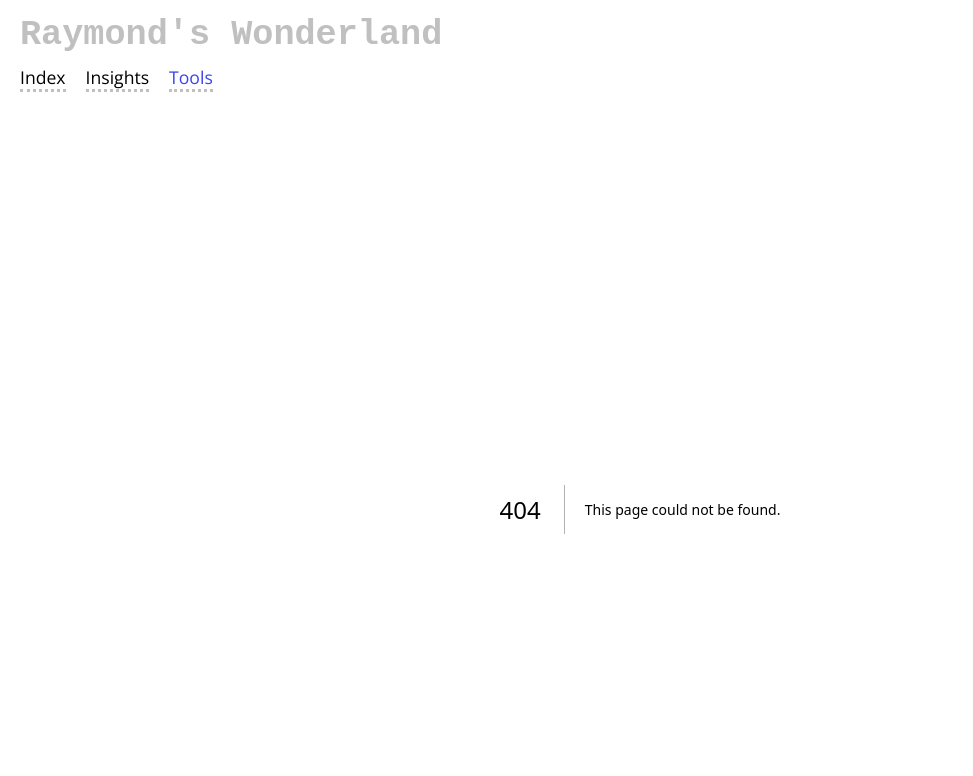
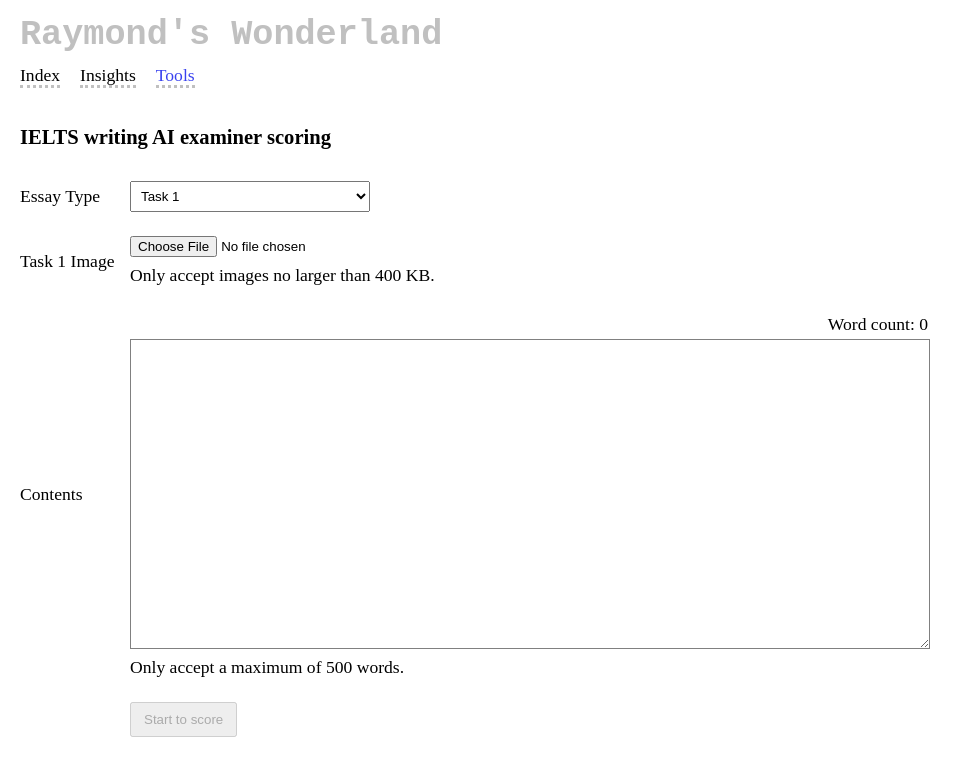
Before and after one commit to raymondmars/raymond-wonderland, a Next.js app: page /tools/ielts/score in a window 1280 px wide. Before the commit this address had no page. Shown: the top 776 px of the page, without its empty margins (0-973 px from the left). Built offline with nearby package versions, Linux system fonts and the light colour scheme.

Commit message:
add ai writing scoring

```diff
--- a/src/app/layout.tsx
+++ b/src/app/layout.tsx
@@ -1,9 +1,9 @@
 import type { Metadata } from "next";
-import { Open_Sans} from "next/font/google";
+// import { Open_Sans} from "next/font/google";
 import "./globals.css";
 import RootMenu from "./components/RootMenu";
 
-const bod = Open_Sans({ subsets: ["latin"], weight: '400' });
+// const bod = Open_Sans({ subsets: ["latin"], weight: '400' });
 
 export const metadata: Metadata = {
   title: "Raymond's Wonderland",
@@ -24,7 +24,7 @@ export default function RootLayout({
 
   return (
     <html lang="en">
-      <body className={bod.className}>
+      <body className="rootBody">
         <h1 className="title">Raymond's Wonderland</h1>
         <RootMenu menuItems={homeMenuItems} />
         <div className="maincontainer">
--- a/src/app/page.tsx
+++ b/src/app/page.tsx
@@ -1,9 +1,9 @@
 // import Image from "next/image";
-import { Libre_Barcode_128_Text } from "next/font/google";
+// import { Libre_Barcode_128_Text } from "next/font/google";
 import styles from "./page.module.css";
 
 
-const barcode = Libre_Barcode_128_Text({ subsets: ["latin"], weight: '400' });
+// const barcode = Libre_Barcode_128_Text({ subsets: ["latin"], weight: '400' });
 
 export default function Home() {
 
@@ -11,7 +11,7 @@ export default function Home() {
     <main className={styles.main}>
 
       <div>
-        <p className={`${barcode.className} ${styles.head}`}>Hello, I'm raymond.</p>
+        <p className={`${styles.head}`}>Hello, I'm raymond.</p>
         <p>I'm a software engineer and a father. </p>
         <p>I live in <a href="https://en.wikipedia.org/wiki/Chengdu">Chengdu</a> which is a city in the southwest of China.</p>
         {/* <p>Chengdu is the capital of Sichuan and is the hometown of giant panda.</p> */}
--- /dev/null
+++ b/src/app/tools/ielts/score/page.module.css
@@ -0,0 +1,77 @@
+.ieltsWritingScore {
+  padding: 20px 0px;
+}
+.ieltsWritingScore form {
+  padding: 20px 0px;
+}
+
+.ieltsWritingScore .row {
+  display: flex;
+  align-items: center;
+  padding: 12px 0px;
+}
+
+.ieltsWritingScore .row  .label {
+  margin-right: 10px;
+  width: 100px;
+}
+
+.ieltsWritingScore .row  .control select {
+  width: 240px;
+  padding: 6px;
+}
+
+.ieltsWritingScore .row  .control textarea {
+  width: 800px;
+  padding: 5px;
+  height: 310px;
+  border: solid 1px grey;
+}
+
+.ieltsWritingScore .row .control {
+  display: flex;
+  flex-direction: column;
+}
+
+.ieltsWritingScore .row .control label {
+  margin-top: 8px;
+}
+
+.ieltsWritingScore .row  .control .images {
+  padding: 10px 0px;
+  width: 480px;
+  height: auto;
+}
+
+.ieltsWritingScore .row  .control .images img {
+  max-width: 100%;
+  max-height: 100%;
+  object-fit: contain;
+  border: solid 1px grey;
+}
+
+
+.ieltsWritingScore .row .control button {
+  /* margin-top: 8px; */
+  padding: 8px 12px;
+  /* background-color: #373838;
+  color: white; */
+  /* border: none; */
+  cursor: pointer;
+  /* border-radius: 10px; */
+}
+
+/* .ieltsWritingScore .row .control button:hover {
+
+} */
+
+.ieltsWritingScore .error {
+  color: red;
+  font-weight: 700;
+}
+
+.ieltsWritingScore .wordCount {
+  text-align: right;
+  padding: 4px 2px;
+  margin-top: 0px !important;
+}
--- /dev/null
+++ b/src/app/tools/ielts/score/page.tsx
@@ -0,0 +1,150 @@
+'use client'
+
+import { use, useEffect, useState } from "react";
+import styles from "./page.module.css";
+
+export default function Page() {
+  const MAX_IMAGE_SIZE = 400 // KB
+  const MAX_WORDS = 500
+  const [essayType, setEssayType] = useState(1)
+  const [task1Image, setTask1Image] = useState<string>('')
+  const [contents, setContents] = useState<string>('')
+
+  const [disableScoreButton, setDisableScoreButton] = useState<boolean>(true)
+  const [imageSizeError, setImageSizeError] = useState<boolean>(false)
+
+  const [wordCount, setWordCount] = useState<number>(0)
+
+  useEffect(() => {
+    checkScoreButton()
+  }, [essayType, task1Image, contents])
+
+
+  const handleEssayTypeChange = (event: React.ChangeEvent<HTMLSelectElement>) => {
+    setEssayType(parseInt(event.target.value))
+    setTask1Image('')
+    setImageSizeError(false)
+  }
+
+  const imageReminder = () => {
+    if (imageSizeError) {
+      return <label className={styles.error}>The size of added image exceed {MAX_IMAGE_SIZE} KB. please try it again.</label>
+    }
+    return <label>Only accept images no larger than {MAX_IMAGE_SIZE} KB.</label>
+  }
+
+  const handleFileUpload = async (event: React.ChangeEvent<HTMLInputElement>) => {
+    const file = event.target.files && event.target.files[0]
+    if (file) {
+      const fileSize = file.size / 1024; // size in KB
+      if (fileSize > MAX_IMAGE_SIZE) {
+        setImageSizeError(true)
+        setTask1Image('')
+      } else {
+        setImageSizeError(false)
+        const reader = new FileReader()
+        reader.onload = (e) => {
+          console.log(e.target?.result as string)
+          setTask1Image(e.target?.result as string)
+        }
+        reader.readAsDataURL(file)
+      }
+    }
+  }
+
+  const handleImageChange = () => {
+    checkScoreButton()
+  }
+
+  const handleContentsChange = (event: React.ChangeEvent<HTMLTextAreaElement>) => {
+    setContents(event.target.value)
+  }
+
+  const shouldDisableScoreButton = () => {
+    // console.log(essayType, task1Image, contents)
+    if (essayType === 1 && task1Image !== '' && contents !== '') {
+      return false
+    } else if (essayType === 2 && contents !== '') {
+      return false
+    } else {
+      return true
+    }
+  }
+
+  const handleInput = (e: React.ChangeEvent<HTMLTextAreaElement>) => {
+    const content = e.target.value.trim();
+    if(content === '') {
+      setWordCount(0);
+      return;
+    }
+    const words = content.split(' ');
+    setWordCount(words.length);
+  }
+
+  const checkScoreButton = () => {
+    setDisableScoreButton(shouldDisableScoreButton())
+  }
+
+  const handleStartScoreButtonClick = () => {
+    if(shouldDisableScoreButton()) {
+      return
+    }
+    if(contents.trim().length > MAX_WORDS) {
+      alert(`Only accept a maximum of ${MAX_WORDS} words, please check it again.`)
+      return
+    }
+    console.log('start to score')
+  }
+
+
+  return (
+    <div className={styles.ieltsWritingScore}>
+      <h3>IELTS writing AI examiner scoring</h3>
+      <div>
+      <form>
+        <div className={styles.row}>
+          <div className={styles.label}>Essay Type</div>
+          <div className={styles.control}>
+            <select onChange={handleEssayTypeChange}>
+              <option value="1">Task 1</option>
+              <option value="2">Task 2</option>
+            </select>
+          </div>
+        </div>
+        {
+          essayType === 1 && (
+            <div className={styles.row}>
+              <div className={styles.label}>Task 1 Image</div>
+              <div className={styles.control}>
+                <input type="file" accept="image/*" onChange={handleFileUpload}/>
+                {imageReminder()}
+
+                { task1Image !== '' &&  <div className={styles.images}><img src={task1Image} alt="Task 1" onError={handleImageChange} onLoad={handleImageChange} /></div> }
+              </div>
+            </div>
+          )
+        }
+        <div className={styles.row}>
+          <div className={styles.label}>Contents</div>
+          <div className={styles.control}>
+            <label className={styles.wordCount}>Word count: {wordCount}</label>
+            <textarea
+              onChange={handleContentsChange}
+              onBlur={() => checkScoreButton()}
+              onInput={handleInput}
+              maxLength={MAX_WORDS}
+            ></textarea>
+            <label>Only accept a maximum of {MAX_WORDS} words.</label>
+          </div>
+        </div>
+        <div className={styles.row}>
+          <div className={styles.label} aria-label="operation"/>
+          <div className={styles.control}>
+            <button type="button" disabled={disableScoreButton} onClick={handleStartScoreButtonClick}>Start to score</button>
+          </div>
+        </div>
+      </form>
+      </div>
+    </div>
+  )
+}
--- a/src/app/tools/page.tsx
+++ b/src/app/tools/page.tsx
@@ -9,10 +9,10 @@ export default function Page() {
         <li>
           IELTS
           <ul>
-            <li>Listening</li>
-            <li>Reading</li>
+            <li><a href='/tools/ielts/score'>Writing AI examiner scoring</a></li>
+            {/* <li>Reading</li>
             <li><a href='/tools/ielts/writing'>Writing</a></li>
-            <li>Speaking</li>
+            <li>Speaking</li> */}
           </ul>
         </li>
         <li>Encode/Decode
```
